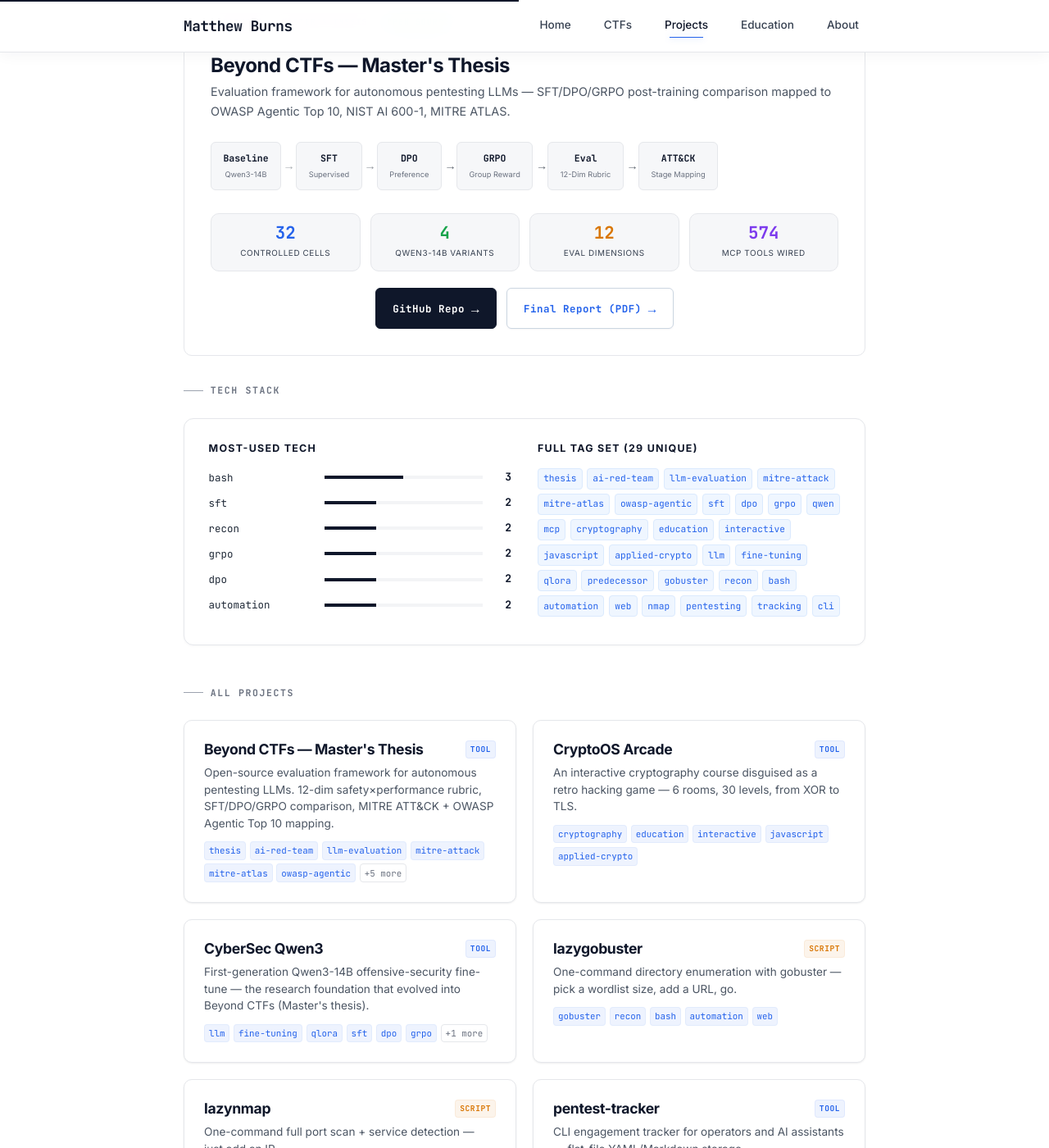
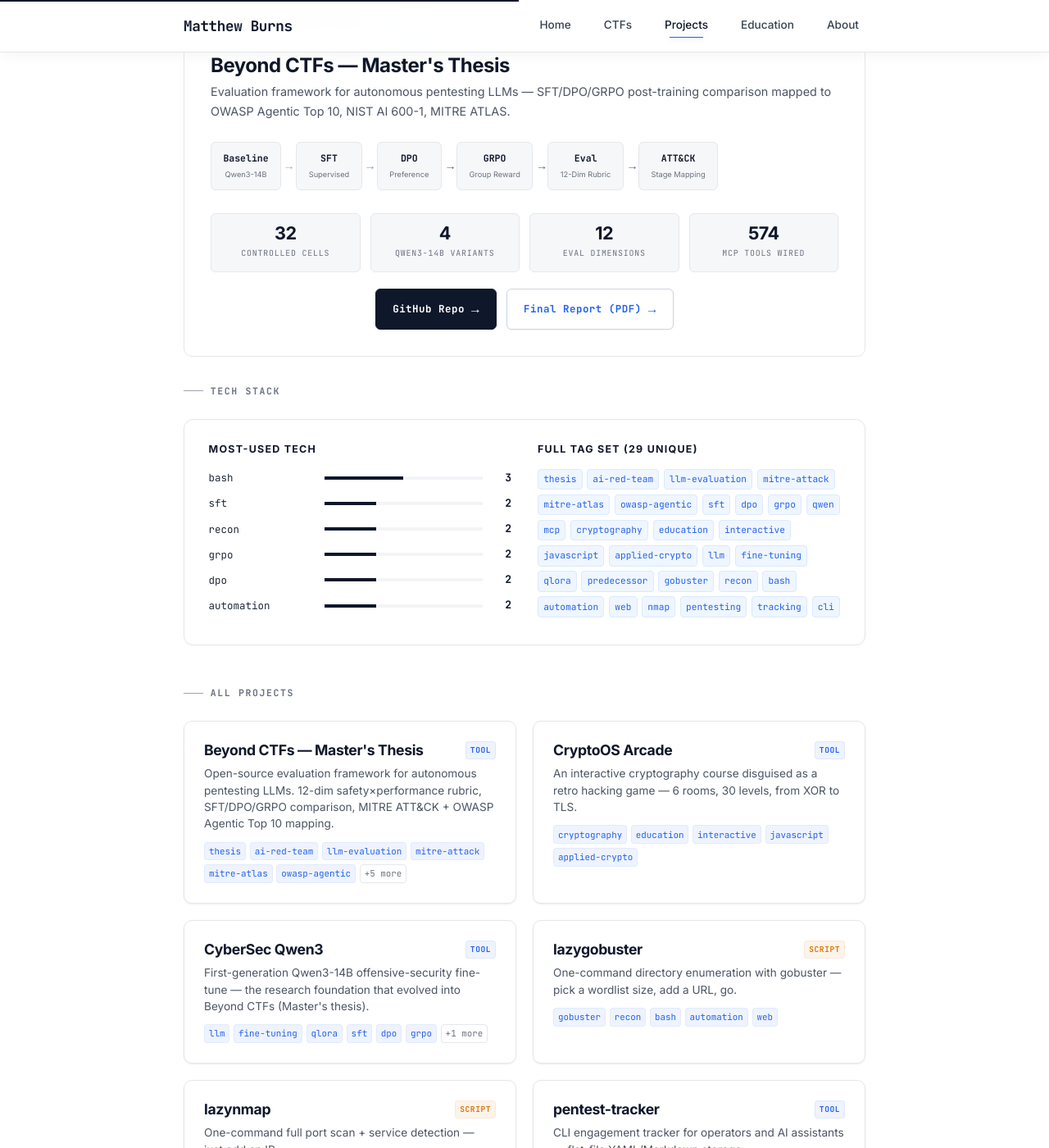
Before and after one commit to mburns00/mburns00.github.io, a Jekyll site: the page built from pages/tools.html, in a window 1280 px wide and 1400 px high, scrolled down 535 px. Shown: the whole window at 82% size. Built offline with Jekyll 4.4.1, drawn with Linux system fonts in a browser that asks for light colours; some web fonts are replaced.

Commit message:
tools: fp-metric also unified — dark mono-less number, light surface, no hover anim

```diff
--- a/_sass/_tools-page.scss
+++ b/_sass/_tools-page.scss
@@ -148,36 +148,25 @@
 .fp-metric {
   background: $surface;
   border: 1px solid $border;
-  border-radius: 10px;
+  border-radius: 6px;
   padding: 0.85rem 0.75rem;
   text-align: center;
-  transition: all 250ms ease;
-
-  &:hover {
-    background: #ffffff;
-    border-color: $card-border-hover;
-    box-shadow: $card-shadow;
-    transform: translateY(-2px);
-  }
 
   .m-val {
-    font-family: $font-mono;
-    font-size: 1.3rem;
+    font-size: 1.35rem;
     font-weight: 700;
-    color: $accent-blue;
+    color: $text-heading;
     line-height: 1;
     margin-bottom: 0.3rem;
-
-    &.green  { color: $success-green; }
-    &.orange { color: $neon-orange; }
-    &.purple { color: $neon-purple; }
+    letter-spacing: -0.025em;
   }
 
   .m-key {
+    font-family: $font-mono;
     font-size: 0.62rem;
     text-transform: uppercase;
-    letter-spacing: 0.06em;
-    color: $slate-600;
+    letter-spacing: 0.08em;
+    color: $text-muted;
   }
 }
 
```
